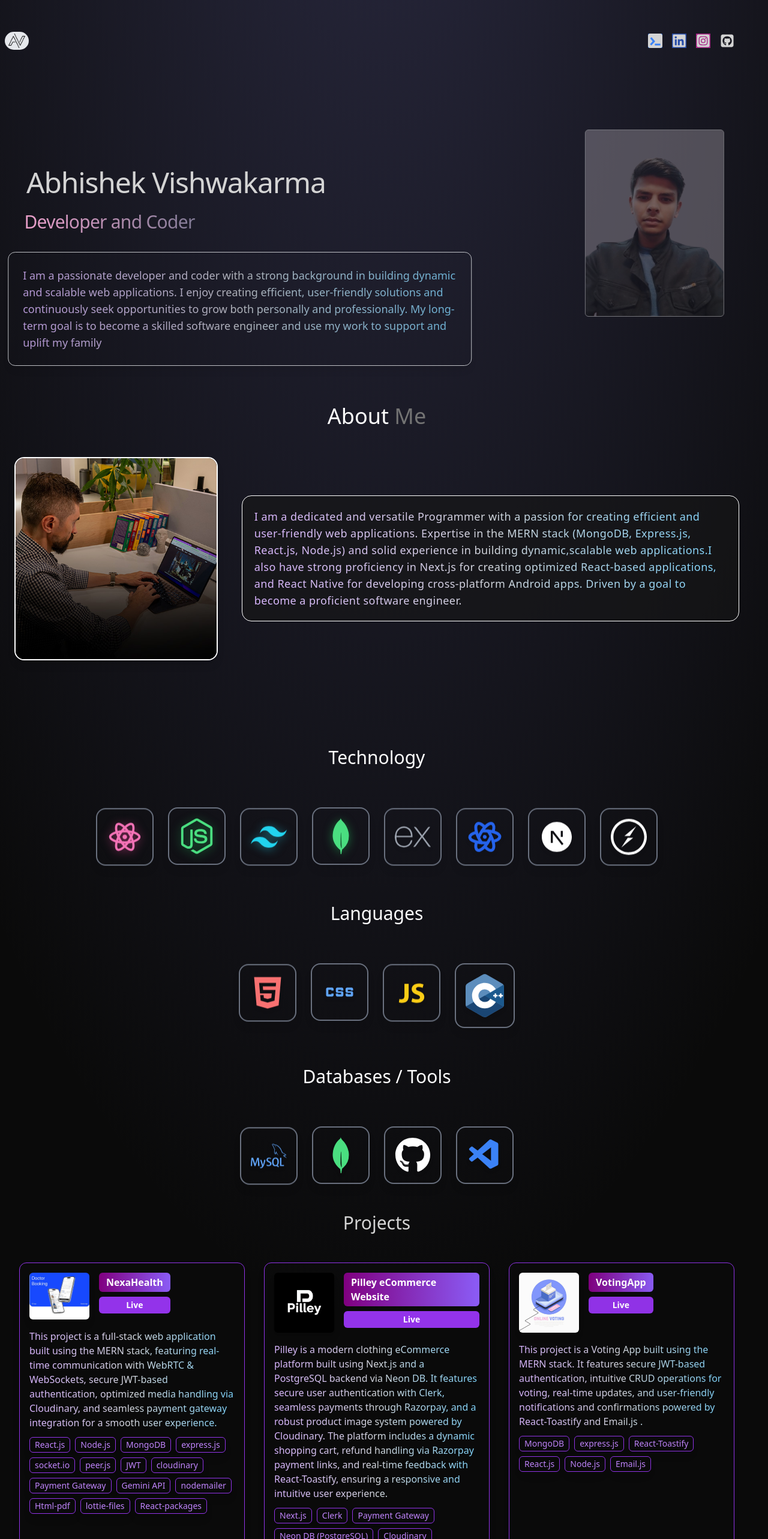
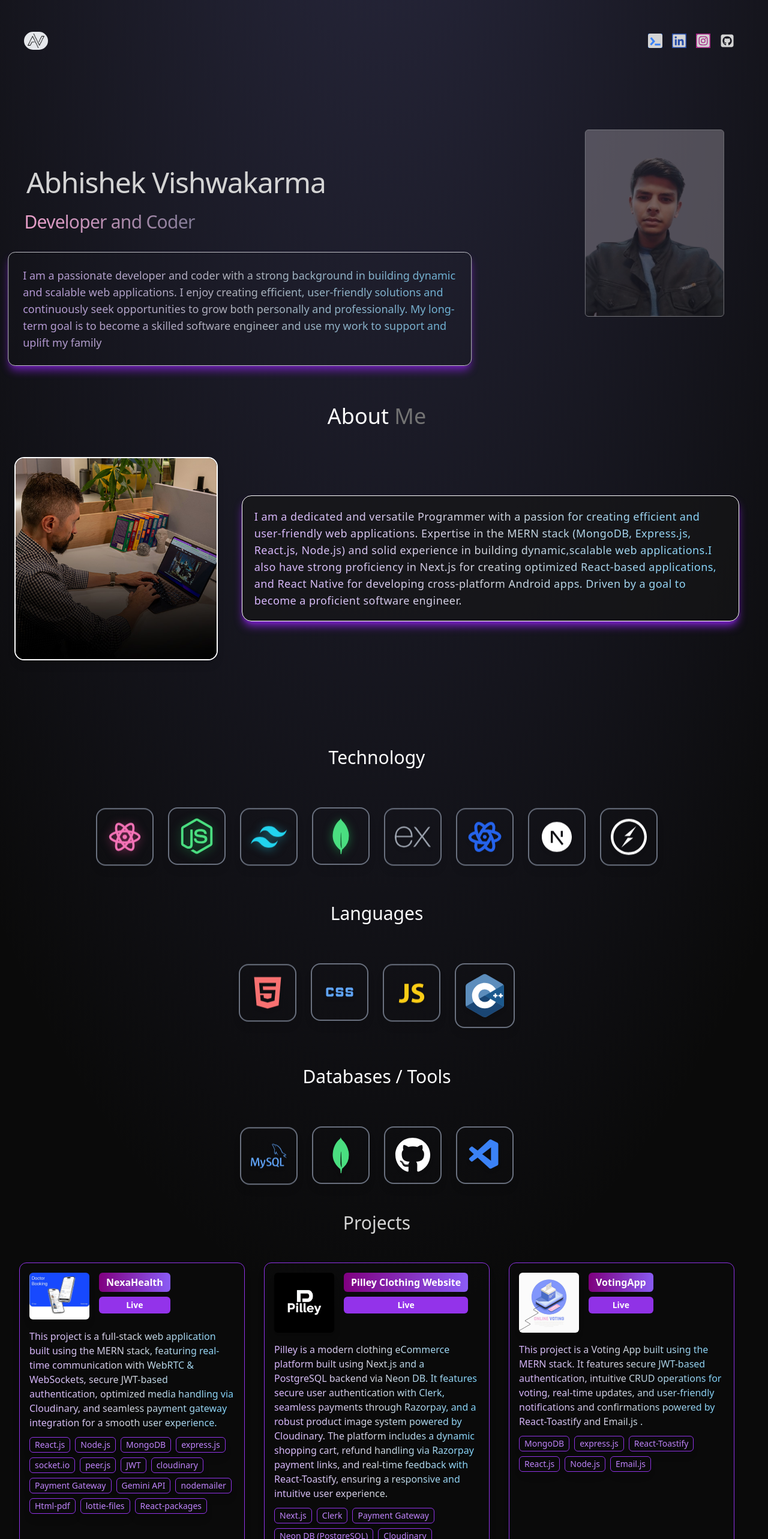
Before and after one commit to ShidoAKV/Portfolio, a React (Create React App) app: page / in a window 1280 px wide. Shown: the top 2566 px of the page at 60% size. Built offline with nearby package versions, Linux system fonts and the light colour scheme.

Commit message:
modified

```diff
--- a/package.json
+++ b/package.json
@@ -13,6 +13,7 @@
     "lottie-react": "^2.4.1",
     "react": "^18.3.1",
     "react-dom": "^18.3.1",
+    "react-hot-toast": "^2.5.2",
     "react-icons": "^5.2.1",
     "react-scripts": "5.0.1",
     "react-toastify": "^10.0.6",
--- a/src/components/About.js
+++ b/src/components/About.js
@@ -32,7 +32,7 @@ function About() {
           initial={{ opacity: 0, x: 100 }}
           transition={{ duration: 0.8 }}
           viewport={{once:true}}
-          className="w-[325px] md:w-full bg-neutral-900/60  border border-white rounded-2xl p-4 text-neutral-300"
+          className="w-[325px] md:w-full bg-neutral-900/60  border border-white rounded-2xl p-4 text-neutral-300 shadow-lg shadow-purple-700"
         >
           <p className="text-left p-1 sm:text-left text-lg font-light bg-clip-text text-transparent bg-gradient-to-r from-purple-300 via-gray-300 to-sky-300 tracking-wide">
             {ABOUT_TEXT}
--- a/src/components/ContactForm.js
+++ b/src/components/ContactForm.js
@@ -1,7 +1,6 @@
 import { useState, useRef } from 'react';
 import emailjs from '@emailjs/browser';
-import { ToastContainer, toast } from 'react-toastify';
-import 'react-toastify/dist/ReactToastify.css';
+import { toast } from 'react-toastify';
 
 const ContactForm = () => {
   const formRef = useRef();
@@ -21,32 +20,32 @@ const ContactForm = () => {
     e.preventDefault();
 
     if (!formData.name || !formData.phone || !formData.message || !formData.email) {
-      toast.error('Please fill out all fields.');
+
       return;
     }
-
     emailjs
       .sendForm(
-        'service_qeruv1g',        // Replace with your actual service ID
-        'template_zw1vhwr',       // Replace with your actual template ID
+        'service_qeruv1g',
+        'template_zw1vhwr',
         formRef.current,
-        'mRewMVMjvjnmou-5g'       // Replace with your public key
+        'mRewMVMjvjnmou-5g'
       )
       .then(
         (result) => {
-          console.log('SUCCESS!', result.text);
-          toast.success('Message sent successfully!');
+           toast.success('message sended successfully')
           setFormData({ name: '', phone: '', message: '', email: '' });
         },
         (error) => {
-          console.error('FAILED...', error.text);
-          toast.error('Failed to send message. Try again later.');
+           toast.success(error)
         }
       );
+
+
   };
 
   return (
-    <div className="w-full max-w-4xl lg:max-w-5xl px-4 mx-auto pb-5" id="contact">
+    <>
+      <div className="w-full max-w-4xl lg:max-w-5xl px-1 mx-auto pb-5" id="contact">
         <h2 className="text-4xl font-bold text-center mb-8">
           <span className="bg-clip-text text-transparent bg-gradient-to-r from-purple-600 to-white">Get in Touch</span>
         </h2>
@@ -128,9 +127,8 @@ hover:opacity-90 focus:outline-none focus:ring-2 focus:ring-offset-2 focus:ring-
             Submit
           </button>
         </form>
-
-      <ToastContainer position="top-right" autoClose={3000} />
       </div>
+    </>
   );
 };
 
--- a/src/components/Hero.js
+++ b/src/components/Hero.js
@@ -40,7 +40,7 @@ function Hero() {
             variants={container(0.9)}
             initial="hidden"
             animate="visible"
-            className="border  w-[320px] lg:w-full md:full rounded-xl p-6 mt-4 shadow-lg"
+            className="border  w-[320px] lg:w-full md:full rounded-xl p-6 mt-4 shadow-lg shadow-purple-700"
           >
             <p className="text-left  text-lg font-light bg-clip-text text-transparent bg-gradient-to-r from-purple-300 via-gray-300 to-sky-300">
               {HERO_CONTENT}
--- a/src/components/Navbar.js
+++ b/src/components/Navbar.js
@@ -58,7 +58,7 @@ function Navbar() {
     <ToastContainer/>
     <nav className='  mb-20 flex items-center justify-between py-6'>
         <div className=' flex flex-shrink-0 items-center '>
-          <img src={logo} alt="logo" className='mx-2 w-10  bg-gray-200 rounded-2xl '
+          <img src={logo} alt="logo" className='mx-4 lg:mx-10 w-10  bg-gray-200 rounded-2xl '
           />
         </div>
         <div className='m-8 flex items-center justify-center gap-4 text-2xl'>
--- a/src/components/Project.js
+++ b/src/components/Project.js
@@ -3,7 +3,7 @@ import { motion } from 'framer-motion';
 
 function Project() {
   return (
-    <div className='w-full max-w-7xl px-4 lg:px-8 mx-auto'>
+    <div className='w-full max-w-7xl px-1 lg:px-8 mx-auto'>
 
       <div className='pb-16  '>
         {/* Heading */}
--- a/src/components/constants.js
+++ b/src/components/constants.js
@@ -20,7 +20,7 @@ export const PROJECTS = [
     link:["https://nexahealth.onrender.com"]
   },
   {
-  title: "Pilley eCommerce Website",
+  title: "Pilley Clothing Website",
   image:PilleyImage,
   description:
     "Pilley is a modern clothing eCommerce platform built using Next.js and a PostgreSQL backend via Neon DB. It features secure user authentication with Clerk, seamless payments through Razorpay, and a robust product image system powered by Cloudinary. The platform includes a dynamic shopping cart, refund handling via Razorpay payment links, and real-time feedback with React-Toastify, ensuring a responsive and intuitive user experience.",
--- a/src/index.js
+++ b/src/index.js
@@ -3,10 +3,12 @@ import ReactDOM from 'react-dom/client';
 import './index.css';
 import App from './App';
 import reportWebVitals from './reportWebVitals';
+import { ToastContainer } from 'react-toastify';
 
 const root = ReactDOM.createRoot(document.getElementById('root'));
 root.render(
   <React.StrictMode>
+    <ToastContainer/>
     <App />
   </React.StrictMode>
 );
```
Also changed, not shown: 1 other file (tests, documents, lock files or other folders). Lines whose indentation alone changed are shown as unchanged.
